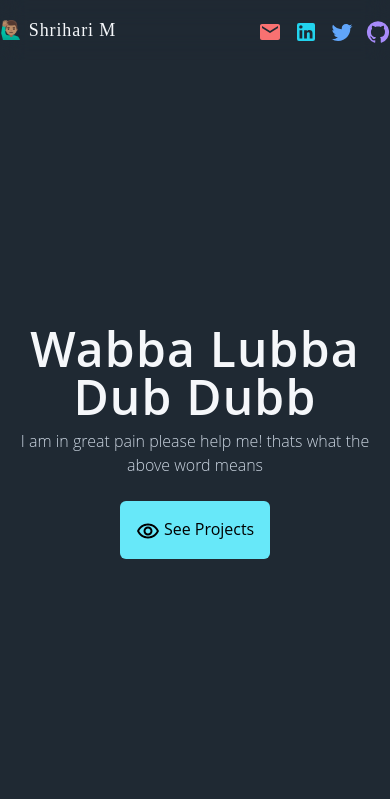
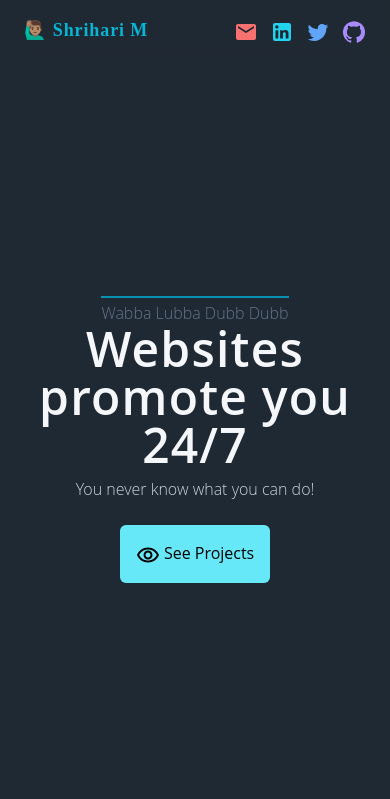
Before and after one commit to ShrihariMohan/shrihari-portfolio, a Next.js app: page / in a window 390 px wide. Shown: the top 799 px of the page. Built offline with nearby package versions, Linux system fonts and the light colour scheme.

Commit message:
UI changes & see project scroll to projects

```diff
--- a/components/landing.tsx
+++ b/components/landing.tsx
@@ -2,26 +2,32 @@ import Image from "next/image"
 
 import RemoveRedEyeOutlinedIcon from '@mui/icons-material/RemoveRedEyeOutlined';
 import { Box, Grid } from "@mui/material";
-function Landing() {
+import Link from "next/link";
+function Landing({ onSeeProjects }: { onSeeProjects: Function }) {
 
   return (
-    <Grid container spacing={2} className="px-4 sm:px-0 flex justify-between items-center" sx={{ height: 'calc(100vh - 64px)' }}>
-      <Grid xs={0} sm={2} />
-      <Grid item xs={12} sm={4}>
-        <Box sx={{ textAlign: { xs: 'center', sm: 'left' } }}>
-          <h1 className="text-5xl font-semibold text-primary mb-2 tracking-wide"> Wabba Lubba Dub Dubb</h1>
-          <p className="text-slate-300 font-light" >I am in great pain please help me!
-            thats what the above word means</p>
-          <button className="bg-cyan-300 p-4 mt-6 text-black rounded-md hover:bg-cyan-500 cursor-pointer"> <RemoveRedEyeOutlinedIcon /> See Projects </button>
+    <Grid container spacing={2} className="px-4 sm:px-0 flex justify-center items-center" sx={{ height: 'calc(100vh - 64px)' }}>
+      <Grid item xs={0} sm={2} />
+      <Grid item xs={12} sm={4} >
+        <Box sx={{ textAlign: { xs: 'center', sm: 'left' } }} >
+          <span className="text-slate-500 font-light border-t-2 border-cyan-600 pt-1 mb-2"> Wabba Lubba Dubb Dubb</span>
+          <h1 className="text-5xl font-semibold text-primary mb-2 tracking-wide">
+            Websites promote you  24/7
+          </h1>
+          <p className="text-slate-300 font-light" >You never know what you can do!</p>
+          <button onClick={() => onSeeProjects()} className="bg-cyan-300 p-4 mt-6 text-black rounded-md hover:bg-cyan-500 cursor-pointer">
+            <RemoveRedEyeOutlinedIcon /> See Projects
+            <Link href="#project-section"><a> </a></Link>
+          </button>
         </Box>
       </Grid>
       <Grid item xs={0} sm={4} sx={{ display: { xs: 'none ', sm: 'block' } }} justifySelf='center' className="text-right">
         <picture>
-          <Image className="hidden" src='/landing_illustration.svg' height={350} width={350} alt='illustration space ship abducting' />
+          <Image className="hidden" src='/landing_illustration.svg' height={320} width={320} alt='illustration space ship abducting' />
           <p className="text-slate-500 text-xs text-center"> Art from <a className="text-slate-400 underline" href="https://undraw.co/" target='_blank' rel="noreferrer"> undraw</a></p>
         </picture>
       </Grid>
-      <Grid xs={0} sm={2} />
+      <Grid item xs={0} sm={2} />
 
     </Grid>
   )
--- a/components/navBar.tsx
+++ b/components/navBar.tsx
@@ -7,9 +7,9 @@ import { links } from '../constants/contactLinks'
 
 function NavBar() {
   return (
-    <nav className='py-4 md:px-12 sm:px-6 text-lg sticky top-0 h-[60px] backdrop-blur-md	z-10' >
+    <nav className='py-4 md:px-12 px-6 text-lg sticky top-0 h-[60px] backdrop-blur-md	z-10' >
       <ul className='flex justify-between items-center'>
-        <li className='tracking-wider' style={{ fontFamily: 'Satisfy, cursive' }}> 🙋🏽‍♂️ Shrihari M</li>
+        <li className='tracking-wider text-cyan-500 font-extrabold' style={{ fontFamily: 'Satisfy, cursive' }}> 🙋🏽‍♂️ Shrihari M</li>
         <div className='flex '>
           <a type='email' href={'mailto:' + links.email} className='hover:cursor-pointer'>
             <EmailIcon className='mr-3 text-red-400 hover:text-red-500' />
--- a/components/projects/nandhiAndMining.tsx
+++ b/components/projects/nandhiAndMining.tsx
@@ -1,6 +1,5 @@
-import { Box, Button, Grid, Tooltip } from "@mui/material"
+import { Box, Grid } from "@mui/material"
 import Chips from "../chips"
-import GitHubIcon from '@mui/icons-material/GitHub';
 import { VideoDemoLinks } from "../../constants/videoDemoLinks";
 import { links } from "../../constants/contactLinks"
 
@@ -8,6 +7,8 @@ const stack = ['Nextjs', 'FireStore', 'Firebase Storage', 'Functions', 'Netlify'
 
 function NandhiAndMining() {
   return (
+
+
     <Grid container spacing={3} className="flex justify-between items-center mb-16 px-4 sm:px-0" sx={{ height: { sm: 'calc(100vh - 64px)' } }}>
       <Grid item xs={0} sm={2} md={1} />
       <Grid item xs={12} sm={4} md={5} sx={{ textAlign: { xs: 'center', sm: 'left' } }}>
@@ -35,7 +36,6 @@ function NandhiAndMining() {
         </Box>
       </Grid>
       <Grid item xs={0} sm={2} md={1} />
-
     </Grid>
   )
 }
--- a/components/projectsContainer.tsx
+++ b/components/projectsContainer.tsx
@@ -1,14 +1,15 @@
+import React from "react"
 import MedionAndForumContainer from "./projects/medionAndForumContainer"
 import NandhiAndMining from "./projects/nandhiAndMining"
 
-function Projects() {
+const Projects = React.forwardRef<HTMLDivElement>((props, ref) => {
   return (
-    <>
+    <div style={{ paddingTop: 32 }} ref={ref}>
       <NandhiAndMining />
       <MedionAndForumContainer />
-    </>
+    </div>
   )
 
-}
+})
 
 export default Projects
--- a/pages/index.tsx
+++ b/pages/index.tsx
@@ -4,9 +4,19 @@ import styles from '../styles/Home.module.css'
 import Landing from '../components/landing'
 import NavBar from '../components/navBar'
 import Projects from '../components/projectsContainer'
+import { createRef, useRef } from 'react'
 
 
+interface MutableRefObject<T> {
+  current: T | null
+}
+
 const Home: NextPage = () => {
+  const projectsRef: any = useRef<HTMLDivElement>(null)
+  const onScrollToProjects = () => {
+    projectsRef.current.scrollIntoView({ behavior: 'smooth' })
+  }
+
   return (
     <>
       <Head>
@@ -15,10 +25,22 @@ const Home: NextPage = () => {
 
       </Head>
 
-      <main className='flex justify-center flex-col mx-auto  scroll-smooth' data-scroll-container>
+      <main className='flex justify-center flex-col mx-auto scroll-smooth' data-scroll-container>
+
         <NavBar />
-        <Landing />
-        <Projects />
+
+        <div className='snap snap-y snap-proximity'>
+
+          <section className='snap-start relative' >
+            <Landing onSeeProjects={onScrollToProjects} />
+          </section>
+
+          <section className='snap-start relative'>
+            <Projects ref={projectsRef} />
+          </section>
+
+        </div>
+
       </main>
 
     </>
```
